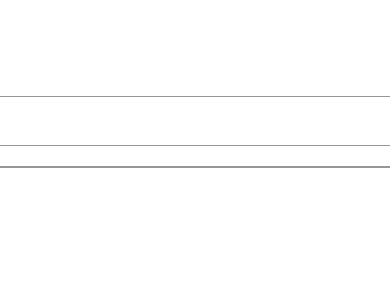
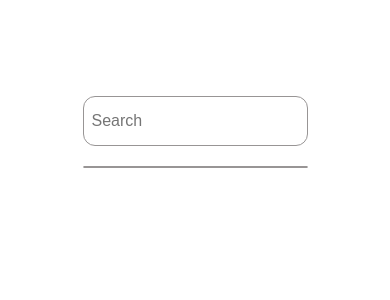
Before and after one commit to yselim/rick-and-morty-selector, a Next.js app: page / in a window 390 px wide. Shown: the top 300 px of the page. Built offline with nearby package versions, Linux system fonts and the light colour scheme.

Commit message:
responsive

```diff
--- a/src/app/page.module.css
+++ b/src/app/page.module.css
@@ -7,6 +7,10 @@
   min-height: 100vh;
 }
 
+.multiSelectContainer{
+  min-width: 200px;
+  max-width: 600px;
+}
 
 .searchContainer{
   display: flex;
@@ -33,9 +37,7 @@
   align-items: center;
 }
 
-.selectorContainer{
-  width: 600px;
-}
+
 
 .selectorInput{
   height: 40px;
--- a/src/app/page.tsx
+++ b/src/app/page.tsx
@@ -128,7 +128,7 @@ export default function Home() {
   return (
     <main className={styles.main}>
       <div className={styles.center}>
-        <div className={styles.selectorContainer}>
+        <div className={styles.multiSelectContainer}>
           {searcher}
           {resultList}
         </div>
```
